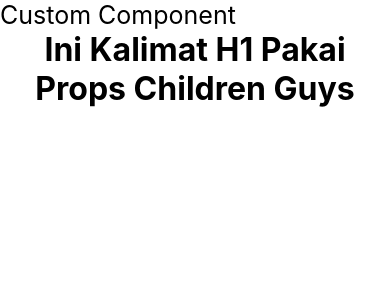
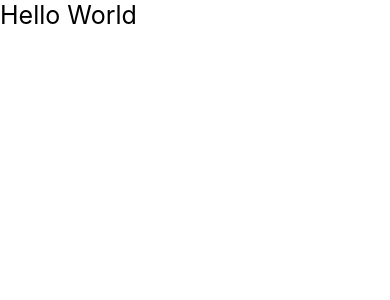
Before and after one commit to Franky777shg/JCWM17_Mobile, a React Native app in the folder RNLesson/: screen / in a window 390 px wide. Shown: the top 300 px of the page. Built offline with nearby package versions, Linux system fonts and the light colour scheme.

Commit message:
day 05 finished

```diff
--- a/RNLesson/src/screens/TopicDay5.js
+++ b/RNLesson/src/screens/TopicDay5.js
@@ -1,17 +1,51 @@
 import React from 'react'
 import {
     View,
-    Text
+    Text,
+    Dimensions,
+    Image,
+    TouchableOpacity,
+    TouchableHighlight,
+    StyleSheet,
+    StatusBar,
+    SafeAreaView
 } from 'react-native'
 import { H1 } from '../components/H1'
 
+const DEVICE_HEIGHT = Dimensions.get("window").height
+const DEVICE_WIDTH = Dimensions.get("window").width
+
 const TopicDay5 = () => {
+
     return (
-        <View>
-            <Text style={{ fontSize: 25 }}>Custom Component</Text>
+        <SafeAreaView>
+            {/* <StatusBar translucent> */}
+            <Text style={{ fontSize: 25 }}>Hello World</Text>
+            {/* <Text style={{ fontSize: 25 }}>Custom Component</Text>
             <H1 bold align="center">Ini Kalimat H1 Pakai Props Children Guys</H1>
-        </View>
+            <Text style={{ fontSize: 25, marginTop: 20 }}>Dynamic Size</Text>
+            <TouchableOpacity style={styles.btn}>
+                <Text>Ini Button Pakai TouchableOpacity</Text>
+            </TouchableOpacity>
+            <TouchableHighlight style={styles.btn} underlayColor="white" activeOpacity={0.8} onPress={() => null}>
+                <Text>Ini Button Pakai TouchableHighlight</Text>
+            </TouchableHighlight> */}
+            {/* </StatusBar> */}
+        </SafeAreaView>
     )
 }
 
+const styles = StyleSheet.create({
+    btn: {
+        backgroundColor: 'salmon',
+        height: DEVICE_HEIGHT * 0.05,
+        width: DEVICE_WIDTH * 0.8,
+        borderRadius: 10,
+        justifyContent: 'center',
+        alignItems: 'center',
+        alignSelf: 'center',
+        marginVertical: 10
+    }
+})
+
 export default TopicDay5
```
